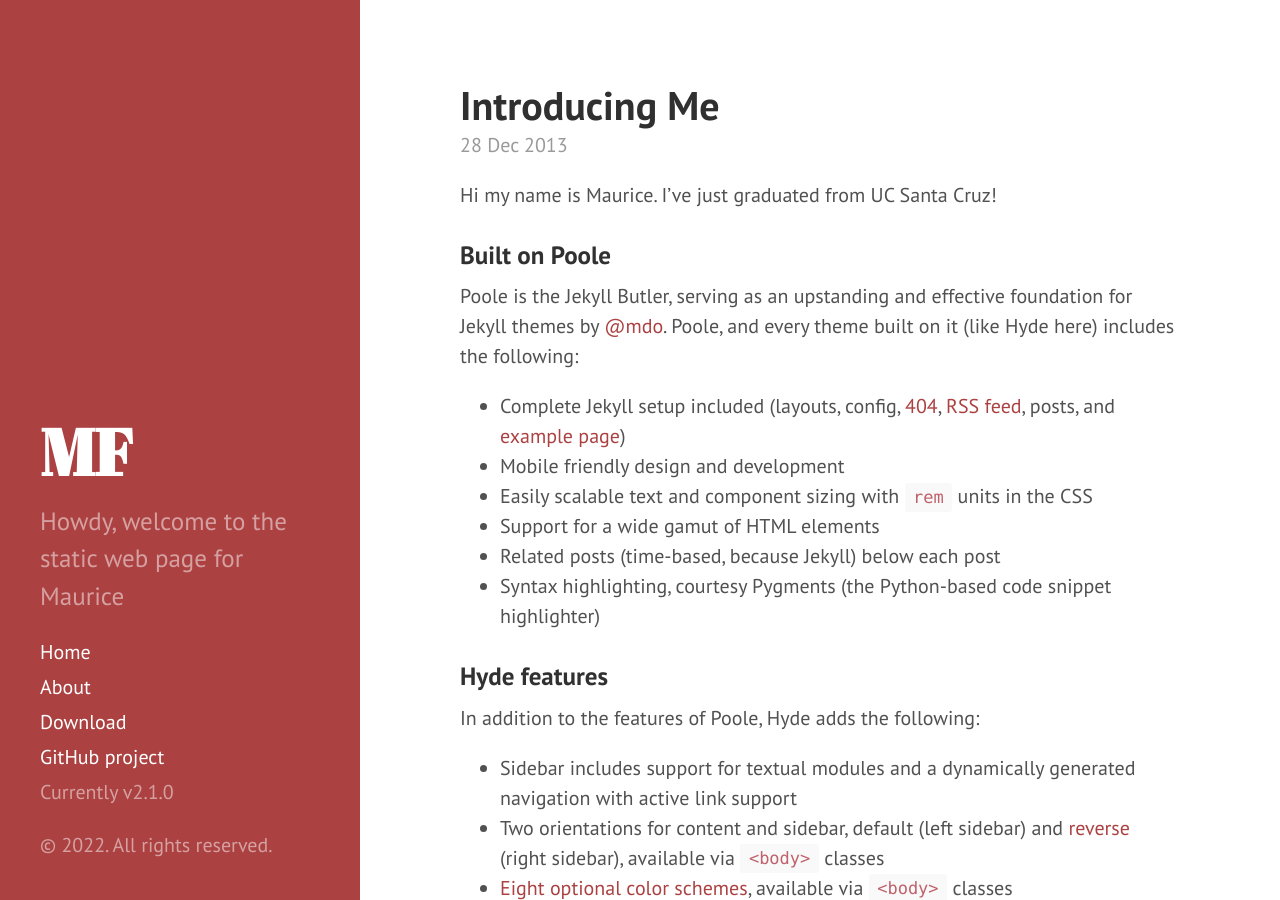
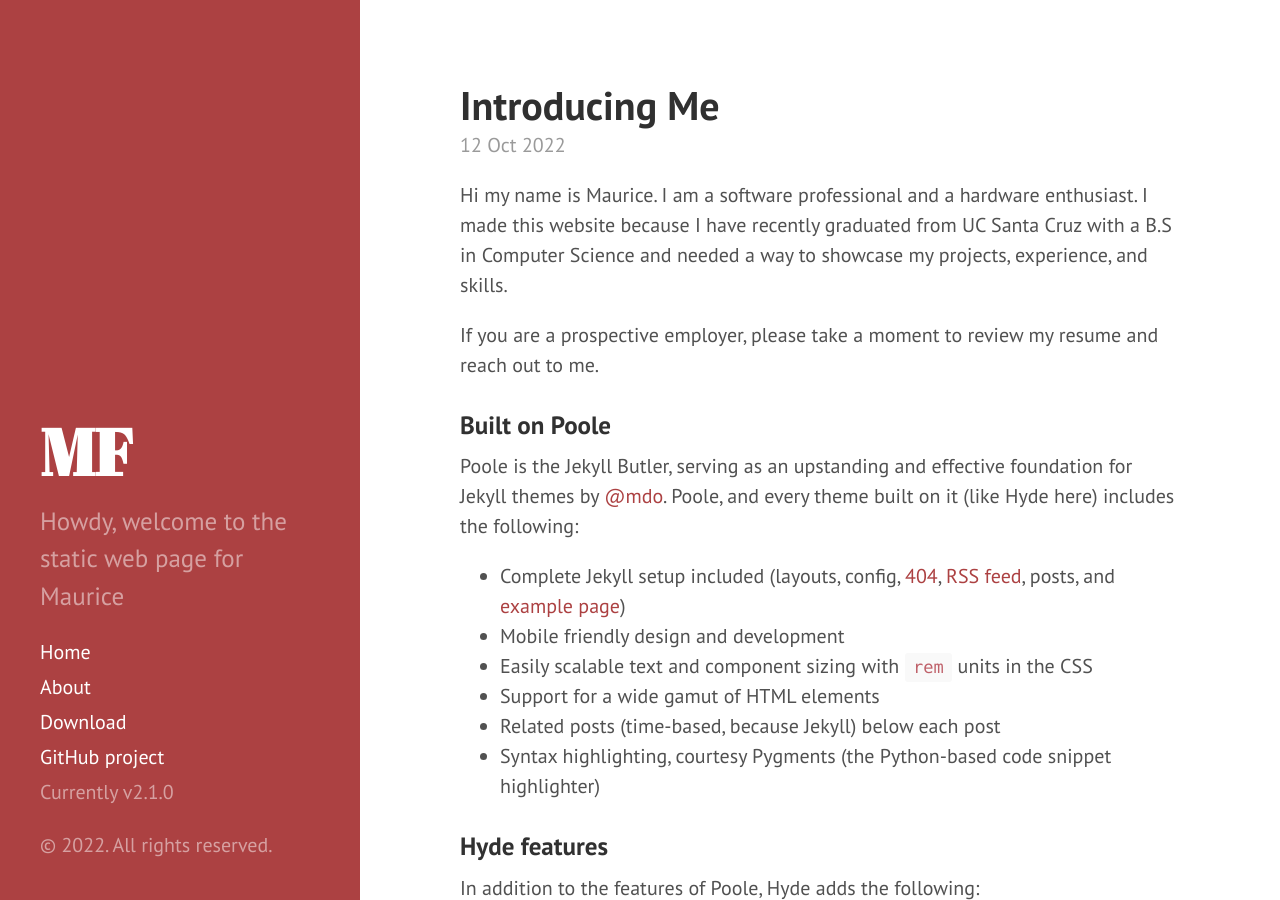
Before and after one commit to Maudi84/static_mf, a Jekyll site: the page built from _posts/2022-10-12-introducing-me.md, in a window 1280 px wide and 900 px high. Built offline with Jekyll 4.4.1, drawn with Linux system fonts in a browser that asks for light colours.

Commit message:
Update and rename 2013-12-28-introducing-hyde.md to 2022-10-12-introducing-me.md

```diff
--- a/_posts/2013-12-28-introducing-hyde.md
+++ b/_posts/2022-10-12-introducing-me.md
@@ -3,7 +3,9 @@
 title: Introducing Me
 ---
 
-Hi my name is Maurice. I've just graduated from UC Santa Cruz!
+Hi my name is Maurice. I am a software professional and a hardware enthusiast. I made this website because I have recently graduated from UC Santa Cruz with a B.S in Computer Science and needed a way to showcase my projects, experience, and skills.
+
+If you are a prospective employer, please take a moment to review my resume and reach out to me.
 
 ### Built on Poole
 
```
